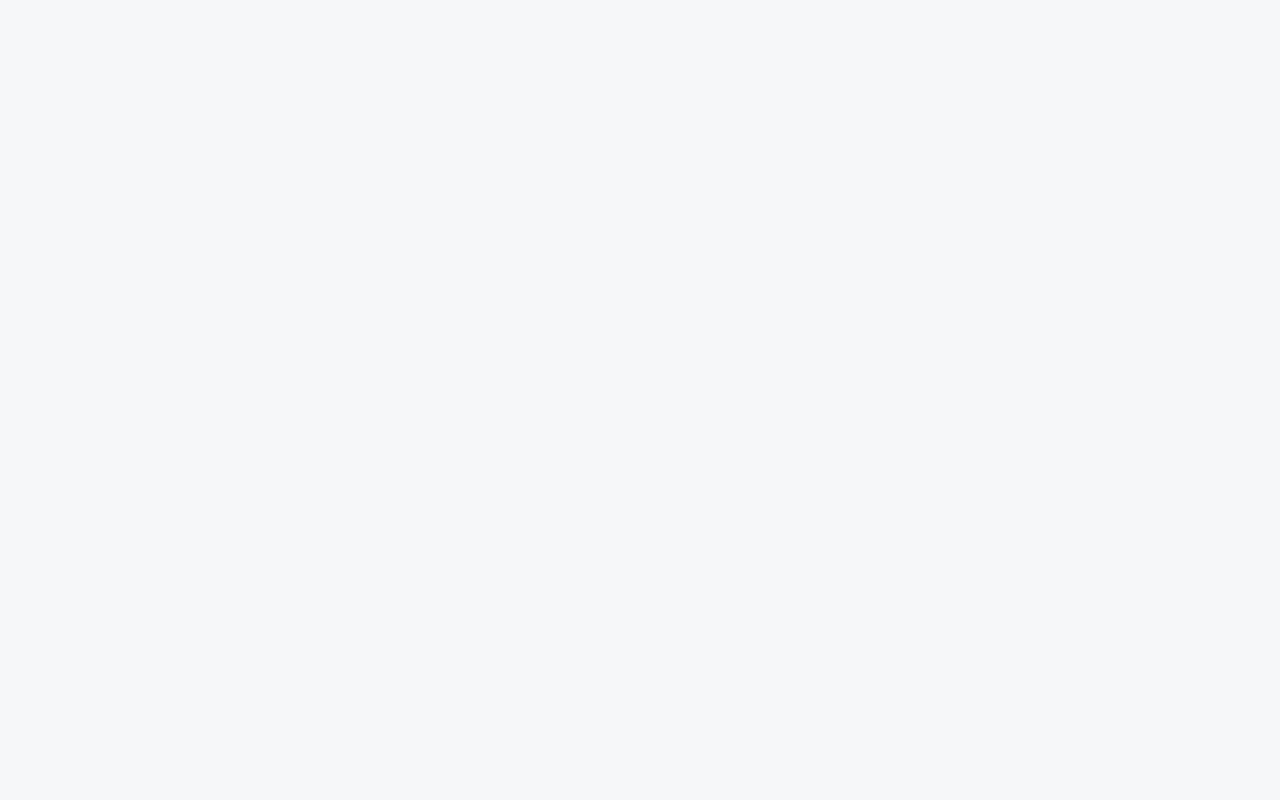
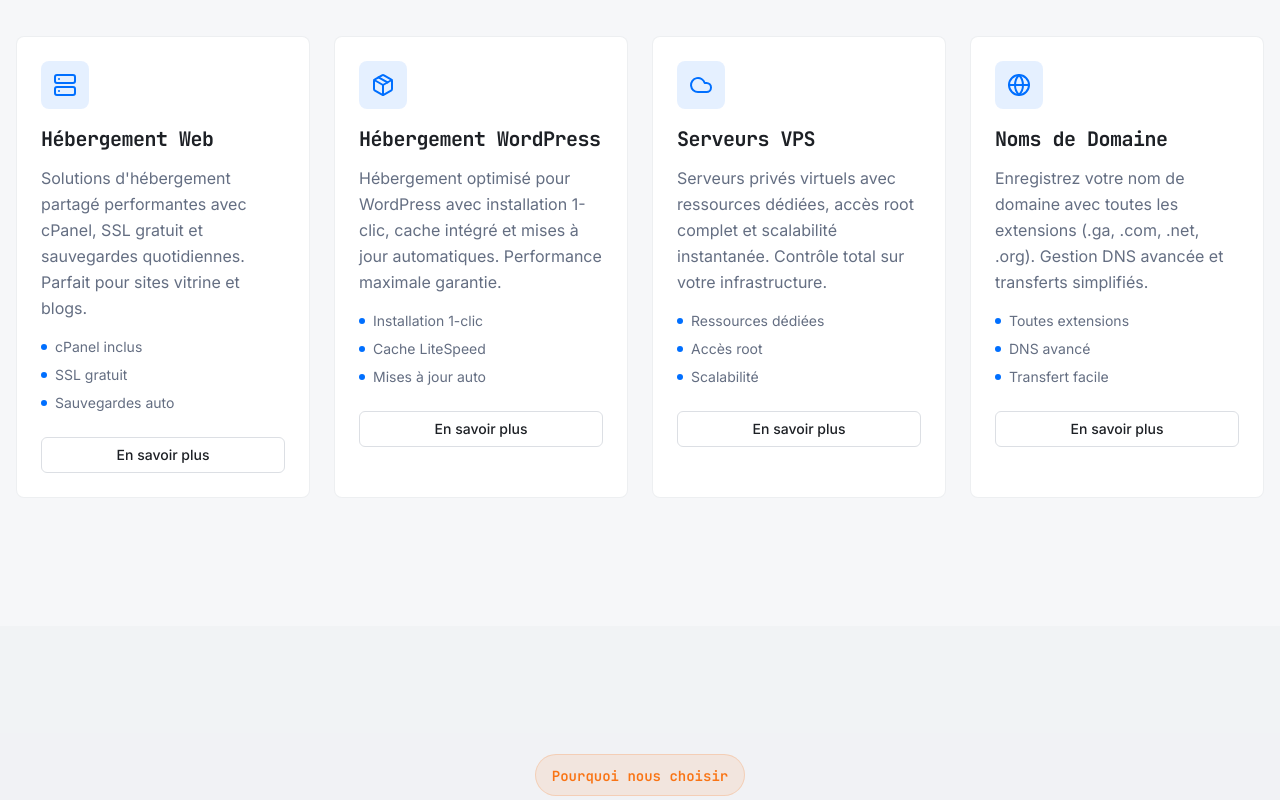
Before and after one commit to brice214/sg-6b163f7e-d25b-45da-95b7-a0681ea5011c-1791216779, a Next.js app: page / in a window 1280 px wide. Shown: the part 1300-2100 px from the top of the page. Before the commit the page ends 966 px from the top, so only its background shows below. Built offline with nearby package versions, Linux system fonts and the light colour scheme.

Commit message:
fix(homepage): replace invalid wordpress icon

```diff
--- a/src/components/homepage/Services.tsx
+++ b/src/components/homepage/Services.tsx
@@ -1,4 +1,4 @@
-import { Server, Wordpress, Cloud, Globe } from "lucide-react";
+import { Server, Package, Cloud, Globe } from "lucide-react";
 import Link from "next/link";
 import { Card } from "@/components/ui/card";
 import { Button } from "@/components/ui/button";
@@ -14,7 +14,7 @@ export function Services() {
       gradient: "from-primary/10 to-primary/5",
     },
     {
-      icon: Wordpress,
+      icon: Package,
       title: "Hébergement WordPress",
       description: "Hébergement optimisé pour WordPress avec installation 1-clic, cache intégré et mises à jour automatiques. Performance maximale garantie.",
       features: ["Installation 1-clic", "Cache LiteSpeed", "Mises à jour auto"],
--- a/src/pages/index.tsx
+++ b/src/pages/index.tsx
@@ -1,6 +1,10 @@
 import { SEO } from "@/components/SEO";
 import { Header } from "@/components/Header";
 import { Hero } from "@/components/Hero";
+import { Services } from "@/components/homepage/Services";
+import { WhySpiderhoster } from "@/components/homepage/WhySpiderhoster";
+import { Offers } from "@/components/homepage/Offers";
+import { FAQ } from "@/components/homepage/FAQ";
 
 export default function Home() {
   return (
@@ -11,6 +15,10 @@ export default function Home() {
       />
       <Header />
       <Hero />
+      <Services />
+      <WhySpiderhoster />
+      <Offers />
+      <FAQ />
     </>
   );
 }
```
